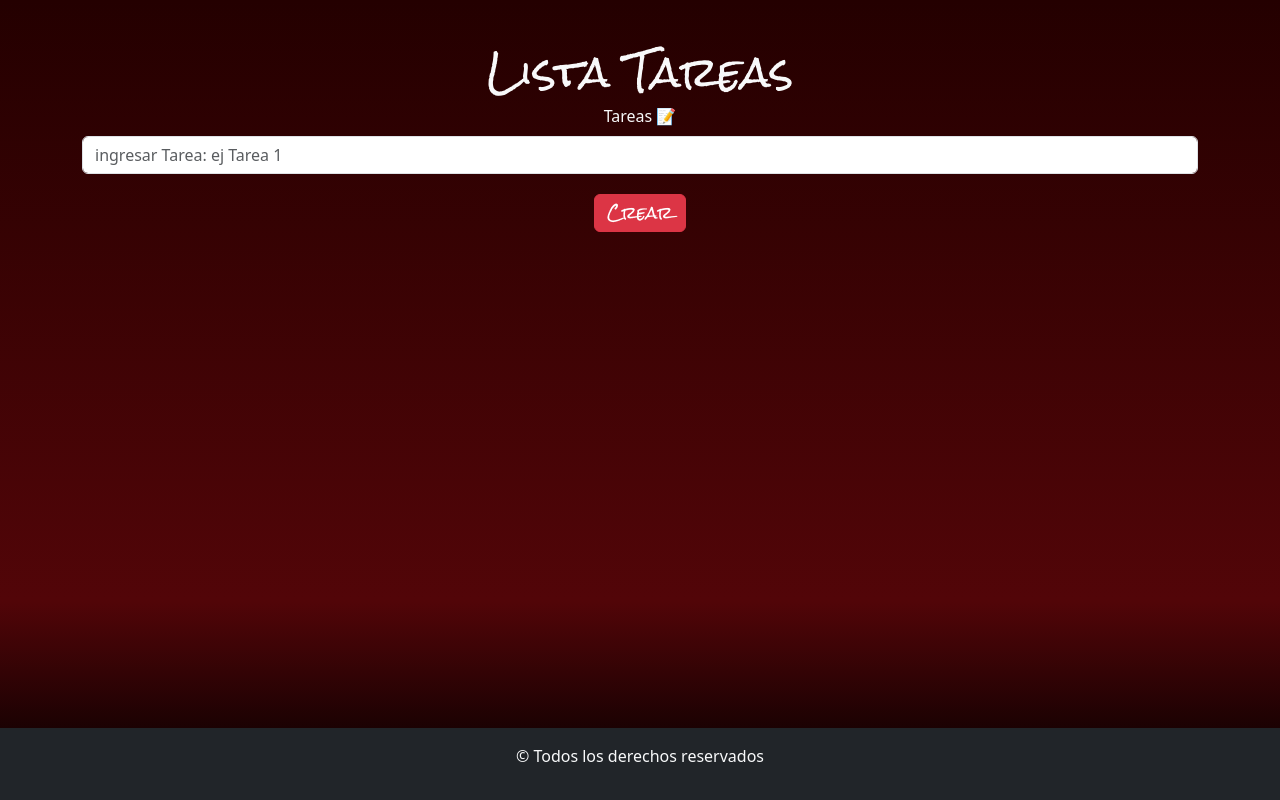
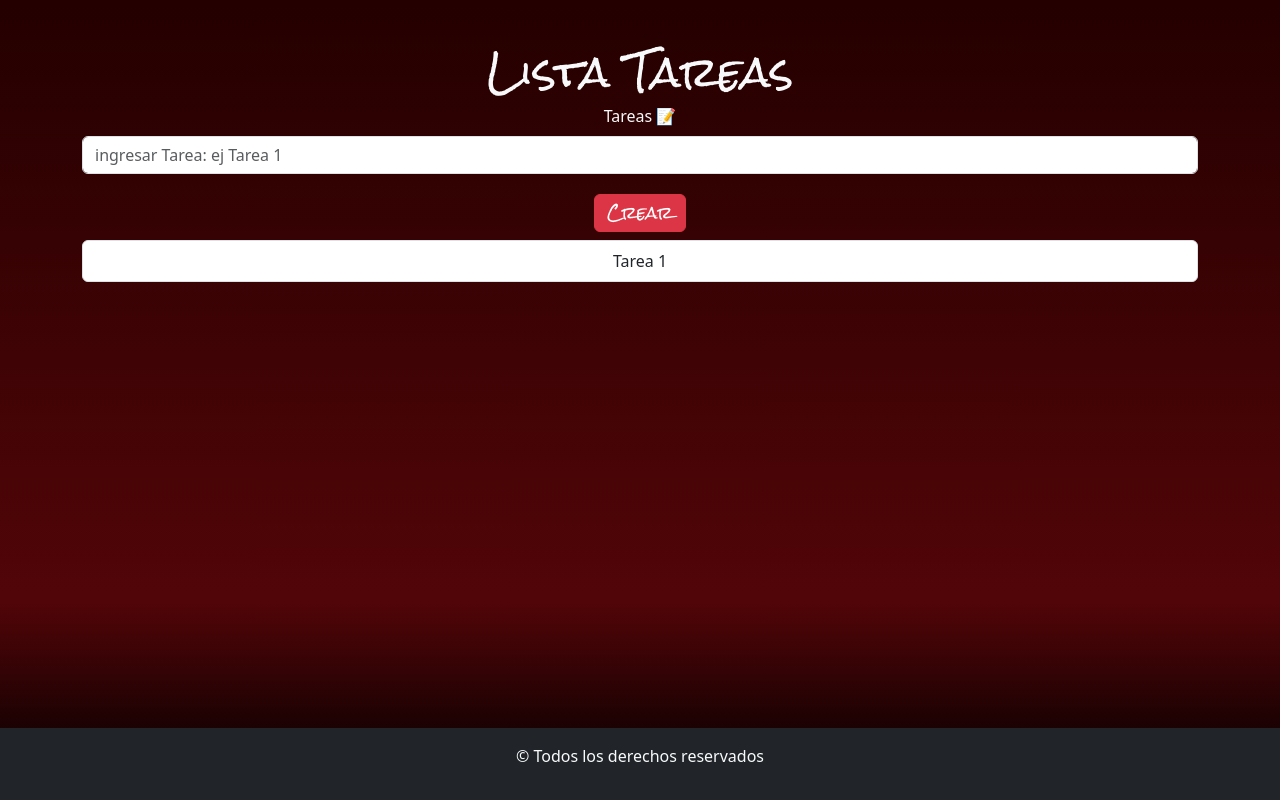
Before and after one commit to CosmeNicolas/cloneListaDeTareas, a React (Vite) app: page / in a window 1280 px wide. Built offline with nearby package versions, Linux system fonts and the light colour scheme.

Commit message:
agregue el maquetado de la lista de tarea con un item

```diff
--- a/src/components/FormularioTareas.jsx
+++ b/src/components/FormularioTareas.jsx
@@ -1,5 +1,6 @@
 import { useState } from "react";
 import { Form, Button } from "react-bootstrap";
+import ListaTareas from "./ListaTareas";
 
 
 
@@ -28,6 +29,7 @@
       <Button type="submit" variant="danger" className="letras mt-1" >
         Crear
       </Button>
+      <ListaTareas/>
     </Form>
     </>
   );
--- /dev/null
+++ b/src/components/ListaTareas.jsx
@@ -0,0 +1,11 @@
+import { ListGroup } from "react-bootstrap";
+
+const ListaTareas = () => {
+  return (
+      <ListGroup className="mt-2">
+      <ListGroup.Item>Tarea 1</ListGroup.Item>
+    </ListGroup>
+  );
+};
+
+export default ListaTareas;
```
